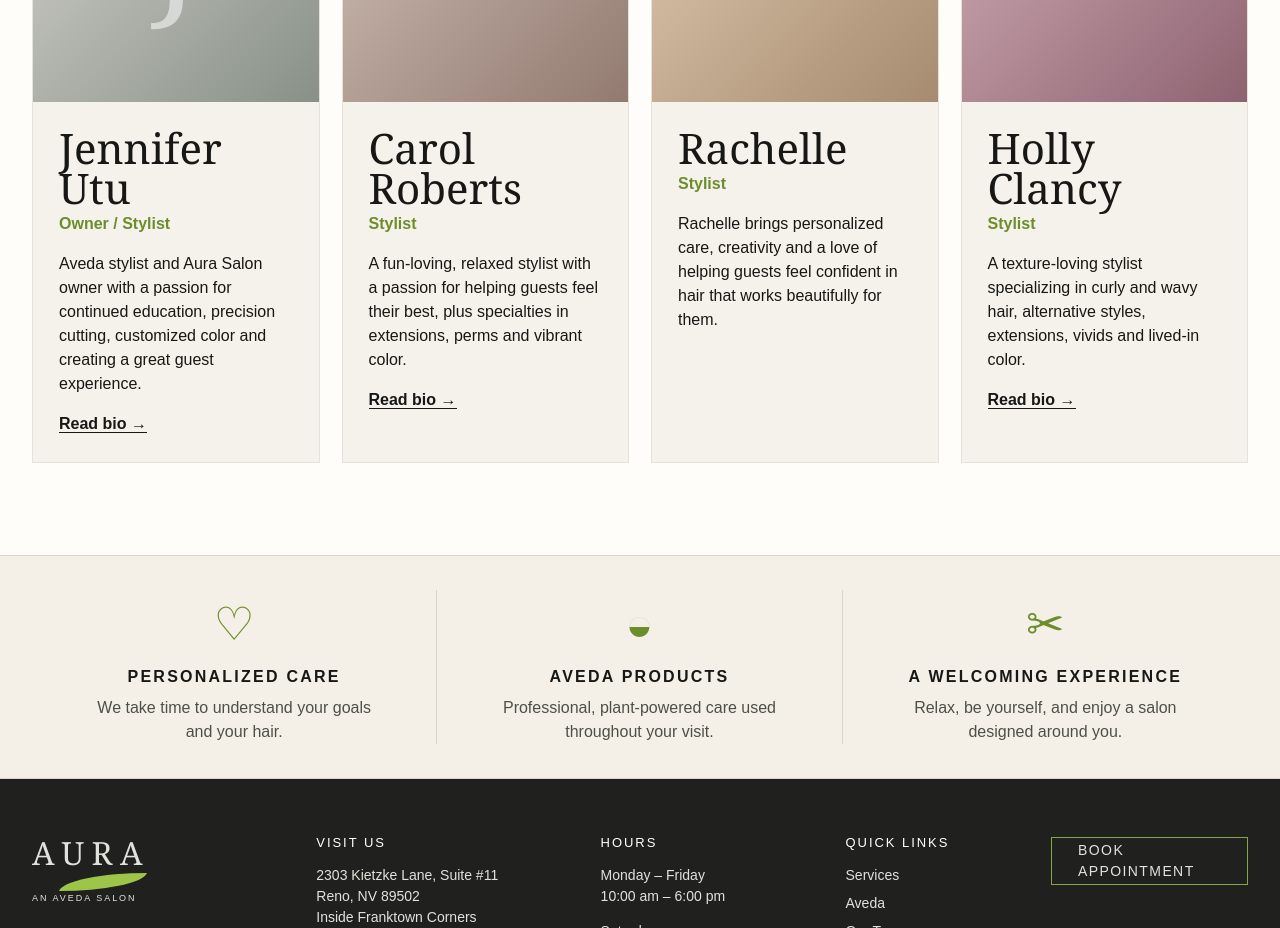
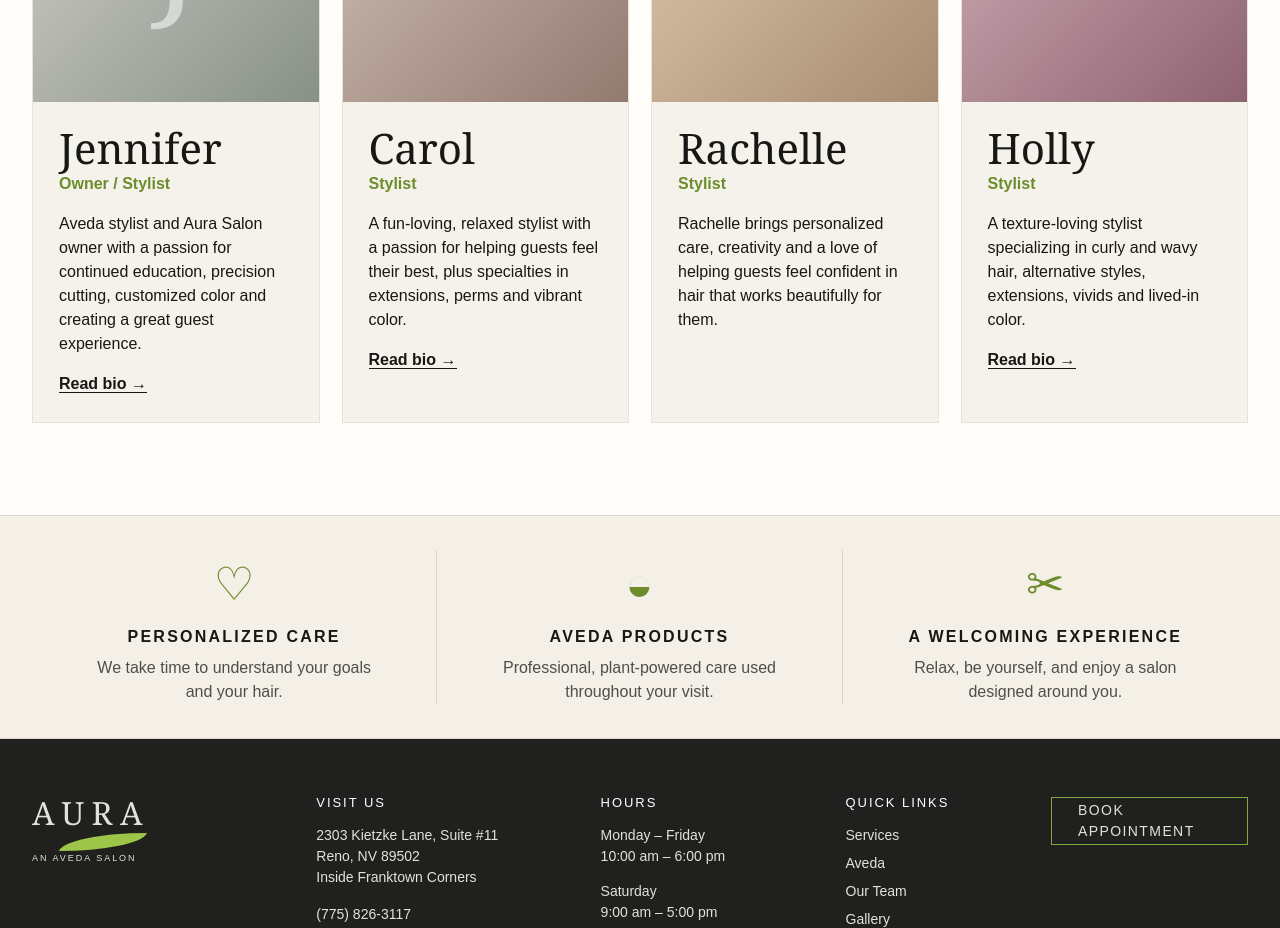
Before and after one commit to rchern315/aurasalon, a Next.js app: page /team in a window 1280 px wide. Shown: the part 900-1828 px from the top of the page. Built offline with nearby package versions, Linux system fonts and the light colour scheme.

Commit message:
Remove stylist last names from team page

```diff
--- a/app/team/page.tsx
+++ b/app/team/page.tsx
@@ -3,13 +3,13 @@ import { bookingUrl, images } from "../data";
 
 const team = [
   {
-    name: "Jennifer Utu",
+    name: "Jennifer",
     role: "Owner / Stylist",
     bio: "Aveda stylist and Aura Salon owner with a passion for continued education, precision cutting, customized color and creating a great guest experience.",
     href: "/team/jennifer-utu"
   },
   {
-    name: "Carol Roberts",
+    name: "Carol",
     role: "Stylist",
     bio: "A fun-loving, relaxed stylist with a passion for helping guests feel their best, plus specialties in extensions, perms and vibrant color.",
     href: "/team/carol-roberts"
@@ -21,7 +21,7 @@ const team = [
     href: "#"
   },
   {
-    name: "Holly Clancy",
+    name: "Holly",
     role: "Stylist",
     bio: "A texture-loving stylist specializing in curly and wavy hair, alternative styles, extensions, vivids and lived-in color.",
     href: "/team/holly-clancy"
```
